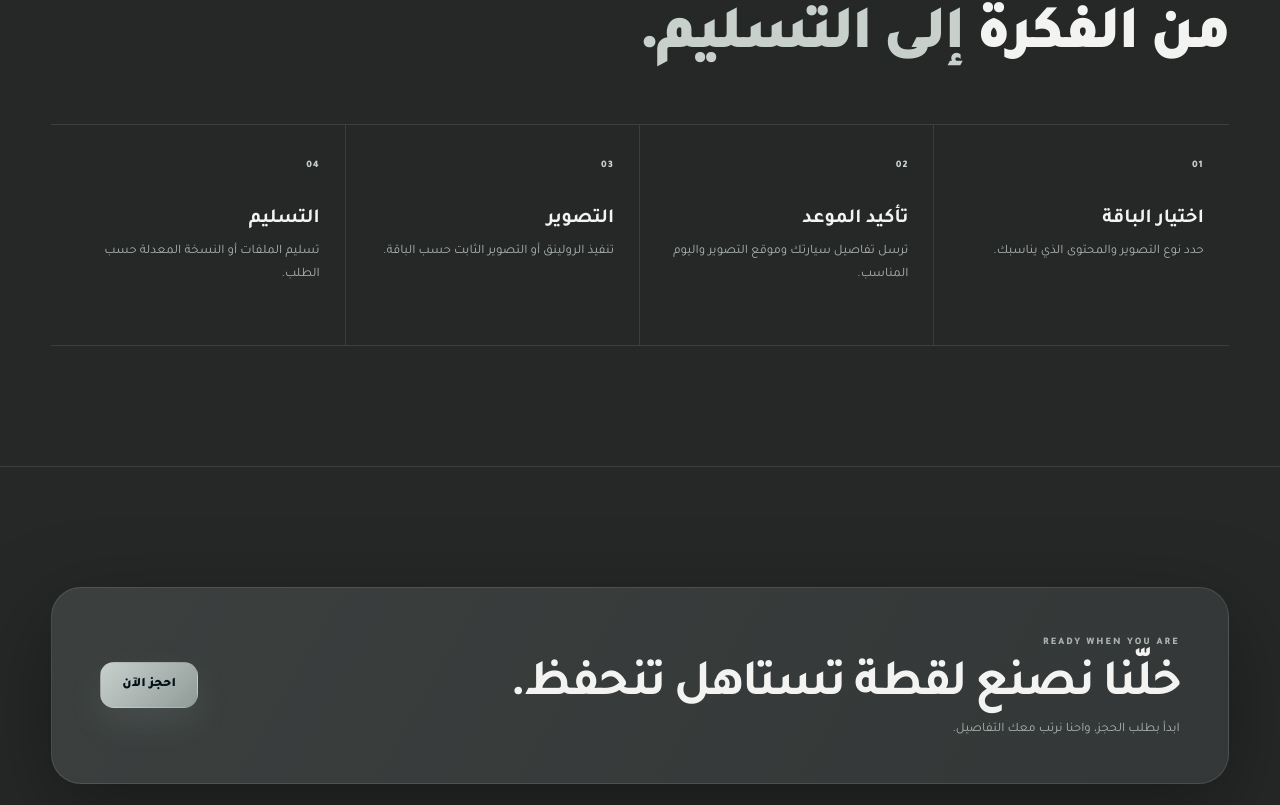
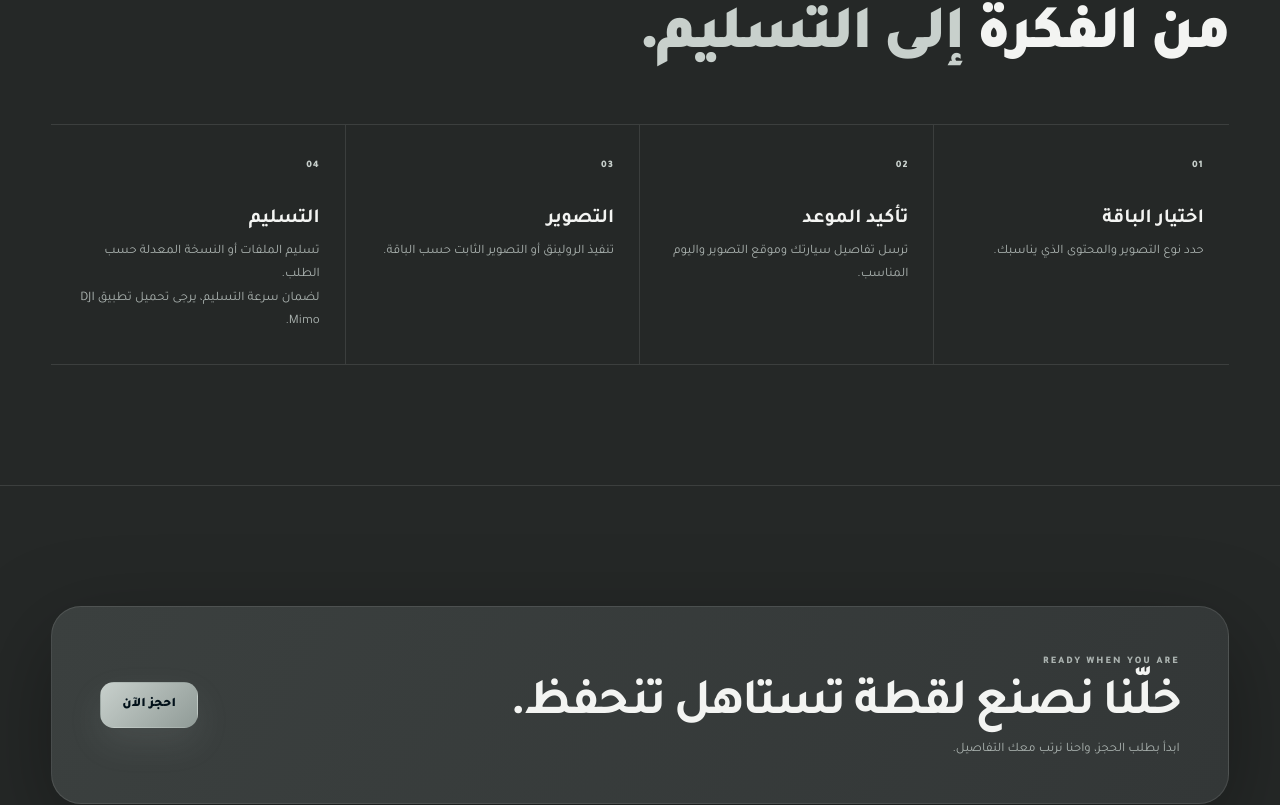
Before and after one commit to ayancybers/5-lo-photography, a website: page index.html in a window 1280 px wide. Shown: the part 3257-4062 px from the top of the page. Drawn offline with Linux system fonts and the light colour scheme; no server answers.

Commit message:
Update index.html

```diff
--- a/index.html
+++ b/index.html
@@ -218,7 +218,7 @@
       <article class="process-v4-step"><span>01</span><h3 data-i18n="process_1_title">اختيار الباقة</h3><p data-i18n="process_1_desc">حدد نوع التصوير والمحتوى الذي يناسبك.</p></article>
       <article class="process-v4-step"><span>02</span><h3 data-i18n="process_2_title">تأكيد الموعد</h3><p data-i18n="process_2_desc">ترسل تفاصيل سيارتك وموقع التصوير واليوم المناسب.</p></article>
       <article class="process-v4-step"><span>03</span><h3 data-i18n="process_3_title">التصوير</h3><p data-i18n="process_3_desc">تنفيذ الرولينق أو التصوير الثابت حسب الباقة.</p></article>
-      <article class="process-v4-step"><span>04</span><h3 data-i18n="process_4_title">التسليم</h3><p data-i18n="process_4_desc">تسليم الملفات أو النسخة المعدلة حسب الطلب.</p></article>
+      <article class="process-v4-step"><span>04</span><h3 data-i18n="process_4_title">التسليم</h3><p data-i18n="process_4_desc">تسليم الملفات أو النسخة المعدلة حسب الطلب.</p><p class="process-v4-note" data-i18n="process_4_note">لضمان سرعة التسليم، يرجى تحميل تطبيق DJI Mimo.</p></article>
     </div>
   </div>
 </section>
```
